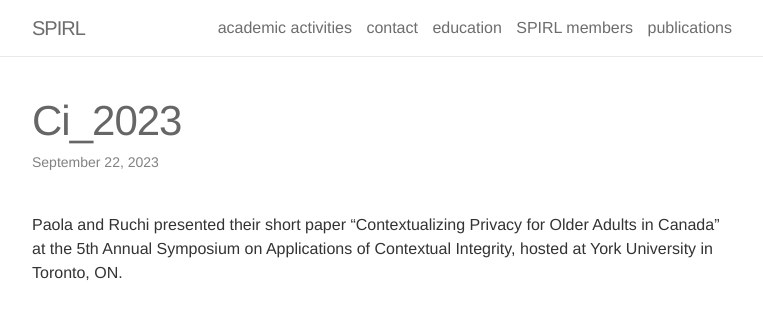
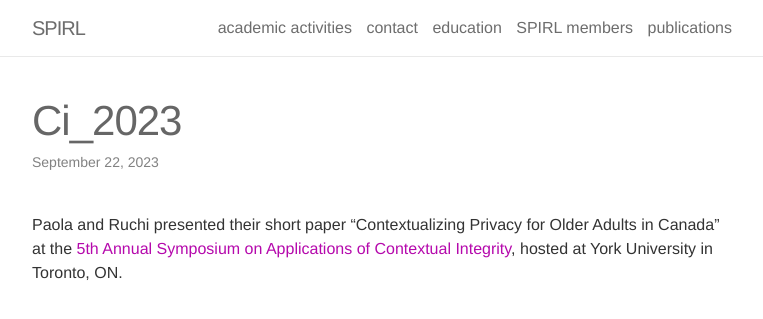
Before and after one commit to estobert/stobert-website, a Jekyll site: the page built from _news/ci_2023.md, in a window 1280 px wide. Shown: the top 319 px of the page, without its empty margins (258-1021 px from the left). Built offline with Jekyll 4.4.1, drawn with Linux system fonts in a browser that asks for light colours; part of the change alters nothing that is shown.

Commit message:
Update ci_2023.md

```diff
--- a/_news/ci_2023.md
+++ b/_news/ci_2023.md
@@ -3,4 +3,4 @@ layout: post
 date: 2023-09-22
 inline: true
 ---
-Paola and Ruchi presented their short paper "Contextualizing Privacy for Older Adults in Canada" at the 5th Annual Symposium on Applications of Contextual Integrity, hosted at York University in Toronto, ON.
+Paola and Ruchi presented their short paper "Contextualizing Privacy for Older Adults in Canada" at the <a href="https://privaci.info/symposium/2023/cfp.html">5th Annual Symposium on Applications of Contextual Integrity</a>, hosted at York University in Toronto, ON.
```
